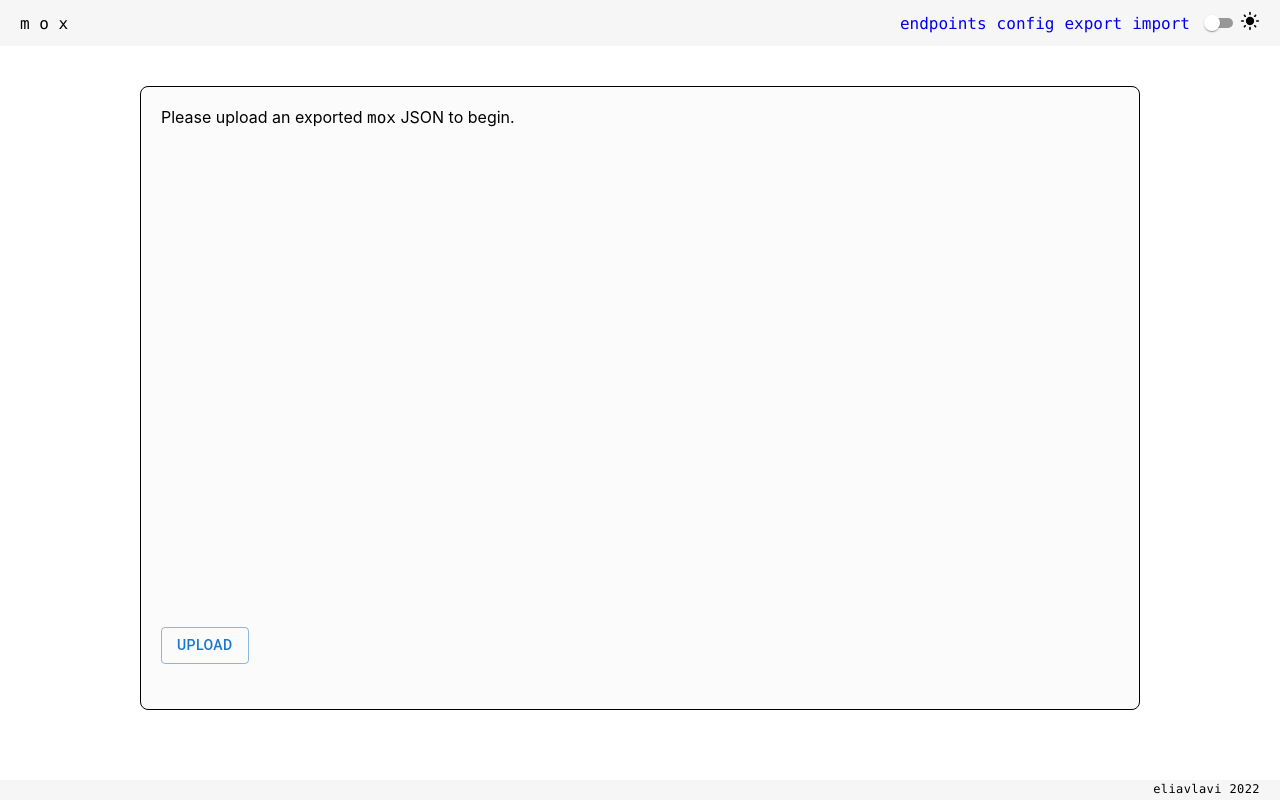
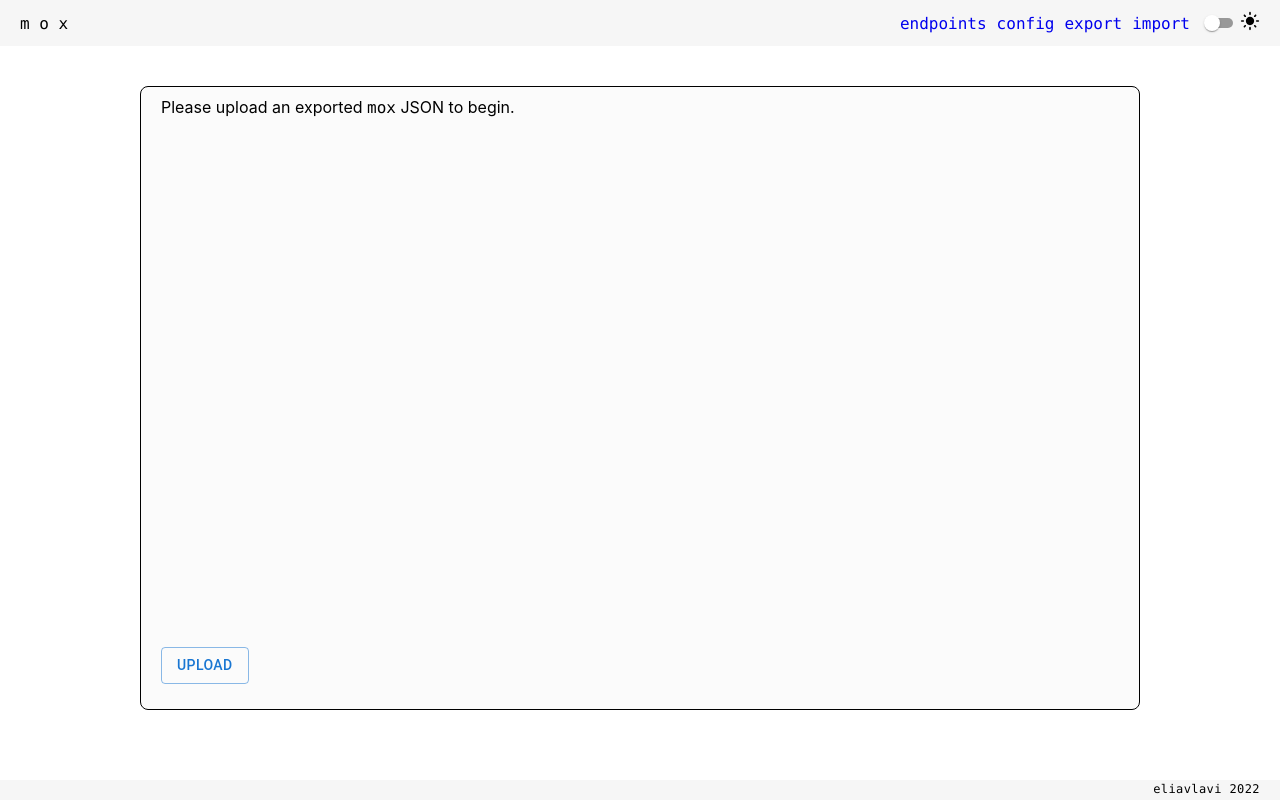
Before and after one commit to eliav-lavi/mox-ui-react, a React (Create React App) app: page /import in a window 1280 px wide. Built offline with nearby package versions, Linux system fonts and the light colour scheme.

Commit message:
small css fixes

```diff
--- a/src/transfer/Export.tsx
+++ b/src/transfer/Export.tsx
@@ -4,7 +4,7 @@ import { Ellipsis } from "../design/CopyableTooltip";
 import { FieldItem, Form } from "../design/form-fields";
 import { Table, TableBody, TableData, TableRow } from "../design/table";
 import { useAppSelector } from "../state/hooks";
-import { FieldRow, PanelMargins } from "./common";
+import { ControlsFieldRow, FieldRow, PanelMargins } from "./common";
 
 export function Export() {
   const allEndpoints = useAppSelector((state) => state.endpoints.endpoints);
@@ -115,7 +115,7 @@ export function Export() {
               </Table>
             )}
           </FieldRow>
-          <FieldRow justifyContent="end">
+          <ControlsFieldRow justifyContent="end">
             {!!allEndpoints.length && (
               <>
                 <FieldItem flex={"0 1 auto"}>
@@ -140,7 +140,7 @@ export function Export() {
                 </FieldItem>
               </>
             )}
-          </FieldRow>
+          </ControlsFieldRow>
         </Form>
       </PanelMargins>
     </>
--- a/src/transfer/Import.tsx
+++ b/src/transfer/Import.tsx
@@ -14,6 +14,7 @@ import {
 import { useAppDispatch } from "../state/hooks";
 import { submitCreateEndpointAsync } from "../state/endpointsSlice";
 import { useNavigate } from "react-router-dom";
+import { ControlsFieldRow, FieldRow, PanelMargins } from "./common";
 
 function FileUploadSingle(props: {
   setFile: (s: string) => void;
@@ -44,16 +45,16 @@ function FileUploadSingle(props: {
   );
 }
 
-const PanelMargins = styled.div`
-  padding: 20px;
-  display: flex;
-  width: 100%;
-`;
+// const PanelMargins = styled.div`
+//   padding: 20px;
+//   display: flex;
+//   width: 100%;
+// `;
 
-const FieldRow = styled(GeneralFieldRow)`
-  overflow-y: scroll;
-  margin-bottom: 10px;
-`;
+// const FieldRow = styled(GeneralFieldRow)`
+//   overflow-y: scroll;
+//   margin-bottom: 10px;
+// `;
 
 interface ImportedEndpoint {
   endpoint: Endpoint;
@@ -192,7 +193,7 @@ export function Import() {
               </Table>
             )}
           </FieldRow>
-          <FieldRow justifyContent="space-between">
+          <ControlsFieldRow justifyContent="space-between">
             <FieldItem flex={0}>
               {!importedEndpoints.length ? (
                 <>
@@ -234,7 +235,7 @@ export function Import() {
                 </FieldItem>
               </>
             )}
-          </FieldRow>
+          </ControlsFieldRow>
         </Form>
       </PanelMargins>
     </>
--- a/src/transfer/common.ts
+++ b/src/transfer/common.ts
@@ -1,12 +1,8 @@
 import styled from "styled-components";
-import {
-  FieldItem,
-  FieldRow as GeneralFieldRow,
-  Form,
-} from "../design/form-fields";
+import { FieldRow as GeneralFieldRow } from "../design/form-fields";
 
 export const PanelMargins = styled.div`
-  padding: 20px;
+  padding: 10px 20px;
   display: flex;
   width: 100%;
 `;
@@ -15,3 +11,5 @@ export const FieldRow = styled(GeneralFieldRow)`
   overflow-y: scroll;
   margin-bottom: 10px;
 `;
+
+export const ControlsFieldRow = GeneralFieldRow;
```
